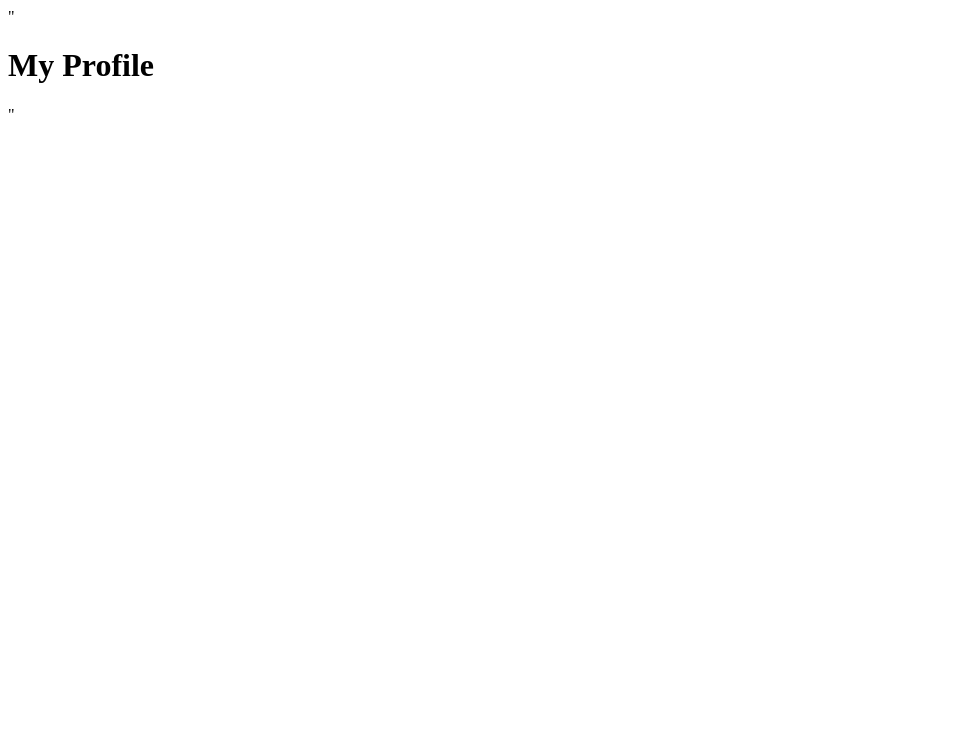
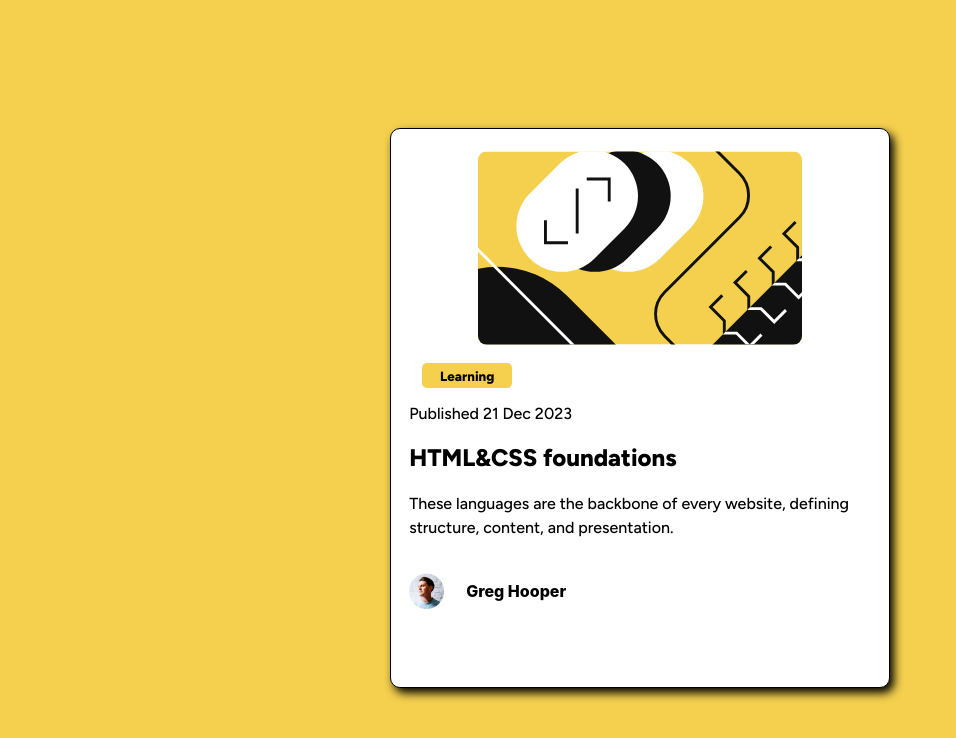
Before and after one commit to shuurkaaaa/profile, a plain HTML site: page profile.html in a window 1280 px wide. Shown: the whole page, without its empty margins (0-956 px from the left). Drawn offline with Linux system fonts and the light colour scheme.

Commit message:
Updated project: Figtree font, colors, layout fixes

```diff
--- a/profile.css
+++ b/profile.css
@@ -1 +1,103 @@
-"body { font-family: Arial; background: #fafafa; }"
+*{box-sizing: border-box;
+     font-family: 'Figtree', sans-serif;
+}
+body{
+     display: flex;
+     justify-content: center;
+     align-items: center;
+     height: 100vh;
+     background-color: hsl(47, 88%, 63%);
+}
+.card{
+     display: flex;
+     flex-direction: column;
+     border: 1px solid black;
+     border-radius: 10px;
+     padding: 0.2rem  ;
+     background-color:hsl(0, 0%, 100%) ;
+     box-shadow: 4px 5px 10px black;
+     height: 70vh;
+     width: 100%;
+     max-width: 375px;
+
+}
+.image_description{
+     display: flex;
+     flex-direction: column;
+     gap: 15px;
+
+}
+.image{
+     align-self: center;
+     border-radius: 12px;
+     width: 330px;
+     padding: 3px;
+     margin: 0 ;
+     height:  auto;
+     display: block;
+}
+.figcaption_container{
+     align-self: flex-start;
+}
+.card_button{
+     margin-left: -12px;
+     border-radius: 5px;
+     border: none;
+     background-color: hsl(47, 88%, 63%);
+     width: 90px;
+     height: 25px;
+     font-weight: 700;
+     font-style: bold;
+     transition: transform 0.3s, background color 0.3s;
+
+}
+.card_button:hover{
+     background-color:  hsl(47, 80%, 53%);
+     transform: translate(2px, -2px);
+}
+.card-time{
+     margin-left: 15px;
+     font-weight: 500;
+}
+header  {
+     display: flex;
+     justify-content: flex-start;
+     margin-left: 15px ;
+     font-weight: 500;
+}
+.card-header{
+       font-weight: 800;
+}
+.card-description{
+     display: block;
+     margin: 0 15px;
+     font-weight:  500;
+     line-height: 1.5;
+}
+.card_footer{
+  display: flex;
+  align-items: center;
+  gap: 7px;
+  margin-left: 15px ;
+  margin-top: 25px;
+}
+.owner-photo{
+     width: 35px;
+     margin-right: 15px;
+
+}
+.owner-name{
+     font:  800 16px "Inter", bold;
+
+}
+@media(min-width: 768px) {
+  .card {
+    max-width: 500px; /* трохи ширше на планшетах */
+  }
+}
+
+@media(min-width: 1440px) {
+  .card {
+    max-width: 600px; /* на десктопах */
+  }
+}
--- a/profile.html
+++ b/profile.html
@@ -1 +1,30 @@
-"<!DOCTYPE html><html><head><title>Profile</title></head><body><h1>My Profile</h1></body></html>"
+<!DOCTYPE html>
+<html lang="en">
+<head>
+     <meta charset="UTF-8">
+     <meta name="viewport" content="width=device-width, initial-scale=1.0">
+     <title>HTML&CSS foundations</title>
+     <link rel="stylesheet" href="profile.css">
+     <link href="https://fonts.googleapis.com/css2?family=Figtree:wght@500;800&display=swap" rel="stylesheet">
+</head>
+<body>
+     <div class="card" alt="profile-card">
+          <figure class="image_description">
+               <img src="pictures/illustration-article.svg" alt="profile-picture" class="image">
+               <figcaption class="figcaption_container">
+                    <button class="card_button"> Learning</button>
+               </figcaption>
+          </figure>
+           <time datetime="21.09.2023" class="card-time">Published 21 Dec 2023</time>
+          <header>
+               <h2 class="card-header">HTML&CSS foundations</h2>
+          </header>
+          <div class="card-description">These languages are the backbone of every website, defining structure, content, and presentation.</div>
+          <footer class="card_footer">
+               <img src="pictures/image-avatar.webp" alt="owner-photo" class="owner-photo">
+               <p class="owner-name">Greg Hooper</p>
+          </footer>
+     </div>
+
+</body>
+</html>
```
Also changed, not shown: pictures/favicon-32x32.png (added), pictures/illustration-article.svg (added), pictures/image-avatar.webp (added).
